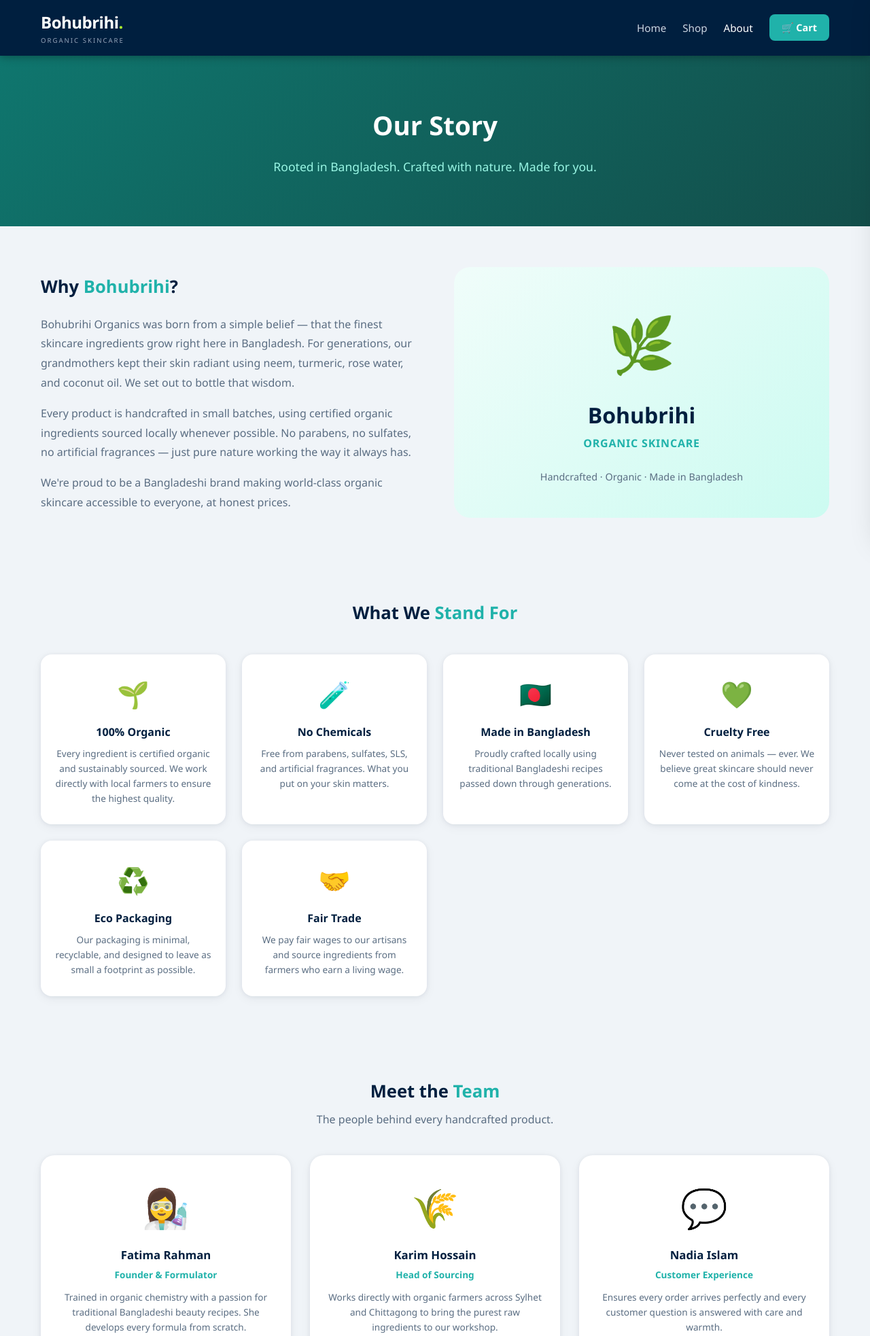
After one commit to asifrman1996/bohubrihi, a Flask app: page /about in a window 1280 px wide. The commit adds this page. Shown: the top 1966 px of the page at 68% size. Run offline with Flask 3, Linux system fonts and the light colour scheme.

Commit message:
Task 0.2 — Add About page with brand story, values, and team

```diff
--- a/app.py
+++ b/app.py
@@ -175,6 +175,11 @@ def checkout():
         db.session.commit()
         return redirect(url_for('order_success', oid=order.id))
     return render_template('store/checkout.html')
+
+
+@app.route('/about')
+def about():
+    return render_template('store/about.html')
 
 
 @app.route('/order-success/<int:oid>')
--- a/templates/base.html
+++ b/templates/base.html
@@ -18,7 +18,7 @@
     <nav>
       <a href="{{ url_for('index') }}" {% if request.endpoint=='index' %}class="active"{% endif %}>Home</a>
       <a href="{{ url_for('shop') }}" {% if request.endpoint in ['shop','product_detail'] %}class="active"{% endif %}>Shop</a>
-      <a href="{{ url_for('shop') }}#about">About</a>
+      <a href="{{ url_for('about') }}" {% if request.endpoint=='about' %}class="active"{% endif %}>About</a>
       <a href="#" class="cart-btn" id="openCartBtn">
         🛒 Cart <span class="cart-count" style="display:none">0</span>
       </a>
--- /dev/null
+++ b/templates/store/about.html
@@ -0,0 +1,117 @@
+{% extends 'base.html' %}
+{% block title %}About Us – Bohubrihi Organic Skincare{% endblock %}
+
+{% block content %}
+
+<!-- Hero -->
+<section style="background: linear-gradient(135deg, #0f766e 0%, #134e4a 100%); padding: 72px 0; text-align: center;">
+  <div class="container">
+    <h1 style="color: #fff; font-size: 2.4rem; font-weight: 900; margin-bottom: 16px;">
+      Our Story
+    </h1>
+    <p style="color: #99f6e4; font-size: 1.1rem; max-width: 600px; margin: 0 auto; line-height: 1.7;">
+      Rooted in Bangladesh. Crafted with nature. Made for you.
+    </p>
+  </div>
+</section>
+
+<!-- Brand Story -->
+<section class="section">
+  <div class="container">
+    <div style="display: grid; grid-template-columns: 1fr 1fr; gap: 56px; align-items: center;">
+      <div>
+        <h2 class="section-title" style="margin-bottom: 20px;">Why <span>Bohubrihi</span>?</h2>
+        <p style="color: var(--muted); line-height: 1.8; margin-bottom: 16px;">
+          Bohubrihi Organics was born from a simple belief — that the finest skincare ingredients
+          grow right here in Bangladesh. For generations, our grandmothers kept their skin radiant
+          using neem, turmeric, rose water, and coconut oil. We set out to bottle that wisdom.
+        </p>
+        <p style="color: var(--muted); line-height: 1.8; margin-bottom: 16px;">
+          Every product is handcrafted in small batches, using certified organic ingredients sourced
+          locally whenever possible. No parabens, no sulfates, no artificial fragrances — just pure
+          nature working the way it always has.
+        </p>
+        <p style="color: var(--muted); line-height: 1.8;">
+          We're proud to be a Bangladeshi brand making world-class organic skincare accessible
+          to everyone, at honest prices.
+        </p>
+      </div>
+      <div style="background: linear-gradient(135deg, #f0fdfa, #ccfbf1); border-radius: 24px;
+                  padding: 48px; text-align: center;">
+        <div style="font-size: 5rem; margin-bottom: 16px;">🌿</div>
+        <div style="font-size: 2rem; font-weight: 900; color: var(--navy);">Bohubrihi</div>
+        <div style="color: var(--teal); font-weight: 600; letter-spacing: .05em; margin-top: 4px;">ORGANIC SKINCARE</div>
+        <div style="margin-top: 24px; color: var(--muted); font-size: .9rem; line-height: 1.7;">
+          Handcrafted · Organic · Made in Bangladesh
+        </div>
+      </div>
+    </div>
+  </div>
+</section>
+
+<!-- Values -->
+<section style="background: var(--light); padding: 60px 0;">
+  <div class="container">
+    <div style="text-align: center; margin-bottom: 40px;">
+      <h2 class="section-title">What We <span>Stand For</span></h2>
+    </div>
+    <div style="display: grid; grid-template-columns: repeat(auto-fit, minmax(220px, 1fr)); gap: 24px;">
+      {% for icon, title, desc in [
+        ('🌱', '100% Organic', 'Every ingredient is certified organic and sustainably sourced. We work directly with local farmers to ensure the highest quality.'),
+        ('🧪', 'No Chemicals', 'Free from parabens, sulfates, SLS, and artificial fragrances. What you put on your skin matters.'),
+        ('🇧🇩', 'Made in Bangladesh', 'Proudly crafted locally using traditional Bangladeshi recipes passed down through generations.'),
+        ('💚', 'Cruelty Free', 'Never tested on animals — ever. We believe great skincare should never come at the cost of kindness.'),
+        ('♻️', 'Eco Packaging', 'Our packaging is minimal, recyclable, and designed to leave as small a footprint as possible.'),
+        ('🤝', 'Fair Trade', 'We pay fair wages to our artisans and source ingredients from farmers who earn a living wage.'),
+      ] %}
+      <div style="background: #fff; border-radius: 16px; padding: 28px 20px; text-align: center; box-shadow: var(--shadow);">
+        <div style="font-size: 2.4rem; margin-bottom: 12px;">{{ icon }}</div>
+        <h3 style="color: var(--navy); font-size: 1rem; margin-bottom: 8px;">{{ title }}</h3>
+        <p style="color: var(--muted); font-size: .85rem; line-height: 1.6;">{{ desc }}</p>
+      </div>
+      {% endfor %}
+    </div>
+  </div>
+</section>
+
+<!-- Team -->
+<section class="section">
+  <div class="container">
+    <div style="text-align: center; margin-bottom: 40px;">
+      <h2 class="section-title">Meet the <span>Team</span></h2>
+      <p style="color: var(--muted); margin-top: 8px;">The people behind every handcrafted product.</p>
+    </div>
+    <div style="display: grid; grid-template-columns: repeat(auto-fit, minmax(220px, 1fr)); gap: 28px;">
+      {% for name, role, bio, emoji in [
+        ('Fatima Rahman', 'Founder & Formulator', 'Trained in organic chemistry with a passion for traditional Bangladeshi beauty recipes. She develops every formula from scratch.', '👩‍🔬'),
+        ('Karim Hossain', 'Head of Sourcing', 'Works directly with organic farmers across Sylhet and Chittagong to bring the purest raw ingredients to our workshop.', '🌾'),
+        ('Nadia Islam', 'Customer Experience', 'Ensures every order arrives perfectly and every customer question is answered with care and warmth.', '💬'),
+      ] %}
+      <div style="background: #fff; border-radius: 20px; padding: 32px 24px; text-align: center; box-shadow: var(--shadow);">
+        <div style="font-size: 3.5rem; margin-bottom: 12px;">{{ emoji }}</div>
+        <h3 style="color: var(--navy); font-size: 1.05rem; margin-bottom: 4px;">{{ name }}</h3>
+        <div style="color: var(--teal); font-size: .85rem; font-weight: 600; margin-bottom: 12px;">{{ role }}</div>
+        <p style="color: var(--muted); font-size: .85rem; line-height: 1.6;">{{ bio }}</p>
+      </div>
+      {% endfor %}
+    </div>
+  </div>
+</section>
+
+<!-- CTA -->
+<section style="background: linear-gradient(135deg, #0f766e, #134e4a); padding: 60px 0; text-align: center;">
+  <div class="container">
+    <h2 style="color: #fff; font-size: 1.8rem; font-weight: 800; margin-bottom: 12px;">
+      Ready to experience pure, natural skincare?
+    </h2>
+    <p style="color: #99f6e4; margin-bottom: 28px; font-size: 1rem;">
+      Handcrafted with love. Delivered to your door.
+    </p>
+    <a href="{{ url_for('shop') }}" class="btn btn-primary"
+       style="background: #fff; color: var(--teal-dark); font-weight: 700;">
+      🛍 Shop Now
+    </a>
+  </div>
+</section>
+
+{% endblock %}
```
